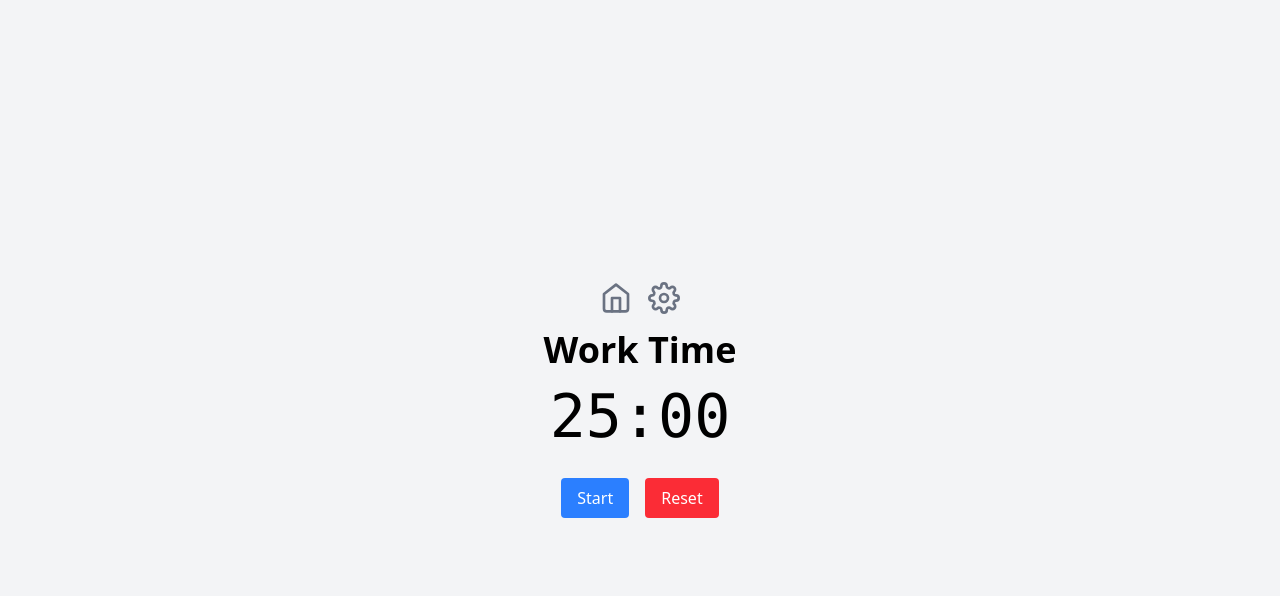
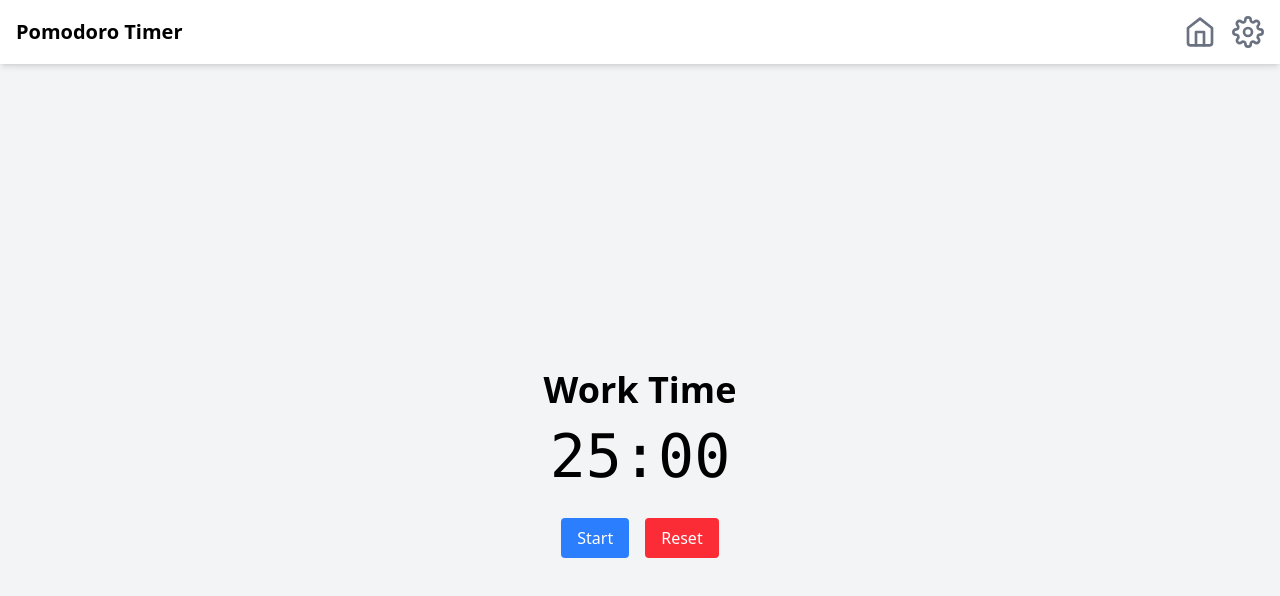
Before and after one commit to sano-r/my-pomodoroTimer, a React (Vite) app: page / in a window 1280 px wide. Shown: the top 596 px of the page. Built offline with nearby package versions, Linux system fonts and the light colour scheme.

Commit message:
機能をHeader化、アイコン化

```diff
--- a/src/App.tsx
+++ b/src/App.tsx
@@ -1,9 +1,8 @@
 import { useState, useEffect, ChangeEvent } from "react";
-import { Link, Route, Routes } from "react-router";
+import { Route, Routes } from "react-router";
 import { Settings } from "./features/Settings";
 import { Menu } from "./features/Menu";
-import { SettingIcon } from "./components/SettingIcon";
-import { HomeIcon } from "./components/HomeIcon";
+import { Header } from "./features/Header";
 
 export function App() {
   const [time, setTime] = useState(1500); // 25 minutes in seconds
@@ -56,15 +55,9 @@ export function App() {
   };
 
   return (
-    <div className="flex flex-col items-center justify-center min-h-screen bg-gray-100">
-      <nav className="mb-4 flex space-x-4">
-        <Link to="/" className="mr-4">
-          <HomeIcon size={8} color="gray" />
-        </Link>
-        <Link to="/settings">
-          <SettingIcon color="gray" />
-        </Link>
-      </nav>
+    <div className="h-screen">
+      <Header />
+      <div className="flex flex-col items-center justify-center bg-gray-100 h-screen">
         <Routes>
           <Route
             path="/"
@@ -73,7 +66,9 @@ export function App() {
                 <h1 className="text-4xl font-bold mb-4">
                   {isBreak ? "Break Time" : "Work Time"}
                 </h1>
-              <div className="text-6xl font-mono mb-8">{formatTime(time)}</div>
+                <div className="text-6xl font-mono mb-8">
+                  {formatTime(time)}
+                </div>
                 <Menu
                   isActive={isActive}
                   toggleTimer={toggleTimer}
@@ -95,5 +90,6 @@ export function App() {
           />
         </Routes>
       </div>
+    </div>
   );
 }
--- a/src/components/HomeIcon.tsx
+++ b/src/components/HomeIcon.tsx
@@ -22,9 +22,9 @@ export function HomeIcon({ color, size }: Props) {
       viewBox="0 0 24 24"
       fill="none"
       stroke="currentColor"
-      stroke-width="2"
-      stroke-linecap="round"
-      stroke-linejoin="round"
+      strokeWidth="2"
+      strokeLinecap="round"
+      strokeLinejoin="round"
     >
       {" "}
       <path d="M3 9l9-7 9 7v11a2 2 0 0 1-2 2H5a2 2 0 0 1-2-2z" />{" "}
--- a/src/components/SettingIcon.tsx
+++ b/src/components/SettingIcon.tsx
@@ -16,9 +16,9 @@ export function SettingIcon({ color }: Props) {
         viewBox="0 0 24 24"
         fill="none"
         stroke="currentColor"
-        stroke-width="2"
-        stroke-linecap="round"
-        stroke-linejoin="round"
+        strokeWidth="2"
+        strokeLinecap="round"
+        strokeLinejoin="round"
       >
         {" "}
         <circle cx="12" cy="12" r="3" />{" "}
--- /dev/null
+++ b/src/features/Header.tsx
@@ -0,0 +1,21 @@
+import { Link } from "react-router";
+import { HomeIcon } from "../components/HomeIcon";
+import { SettingIcon } from "../components/SettingIcon";
+
+export function Header() {
+  return (
+    <header className="bg-white shadow-md sticky top-0">
+      <div className="container mx-auto flex justify-between items-center p-4">
+        <div className="text-xl font-bold">Pomodoro Timer</div>
+        <nav className="space-x-4 flex">
+          <Link to="/" className="mr-4">
+            <HomeIcon size={8} color="gray" />
+          </Link>
+          <Link to="/settings">
+            <SettingIcon color="gray" />
+          </Link>
+        </nav>
+      </div>
+    </header>
+  );
+}
```
Lines whose indentation alone changed are shown as unchanged.
